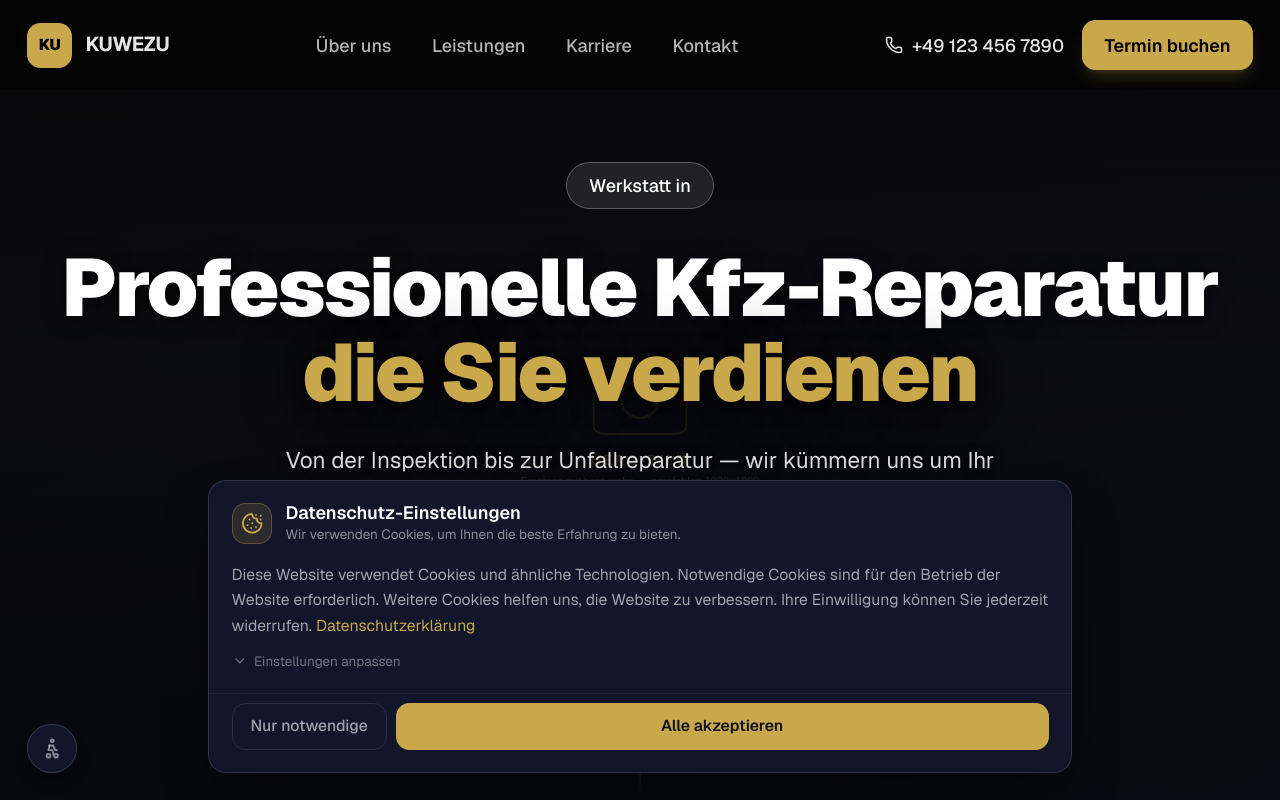
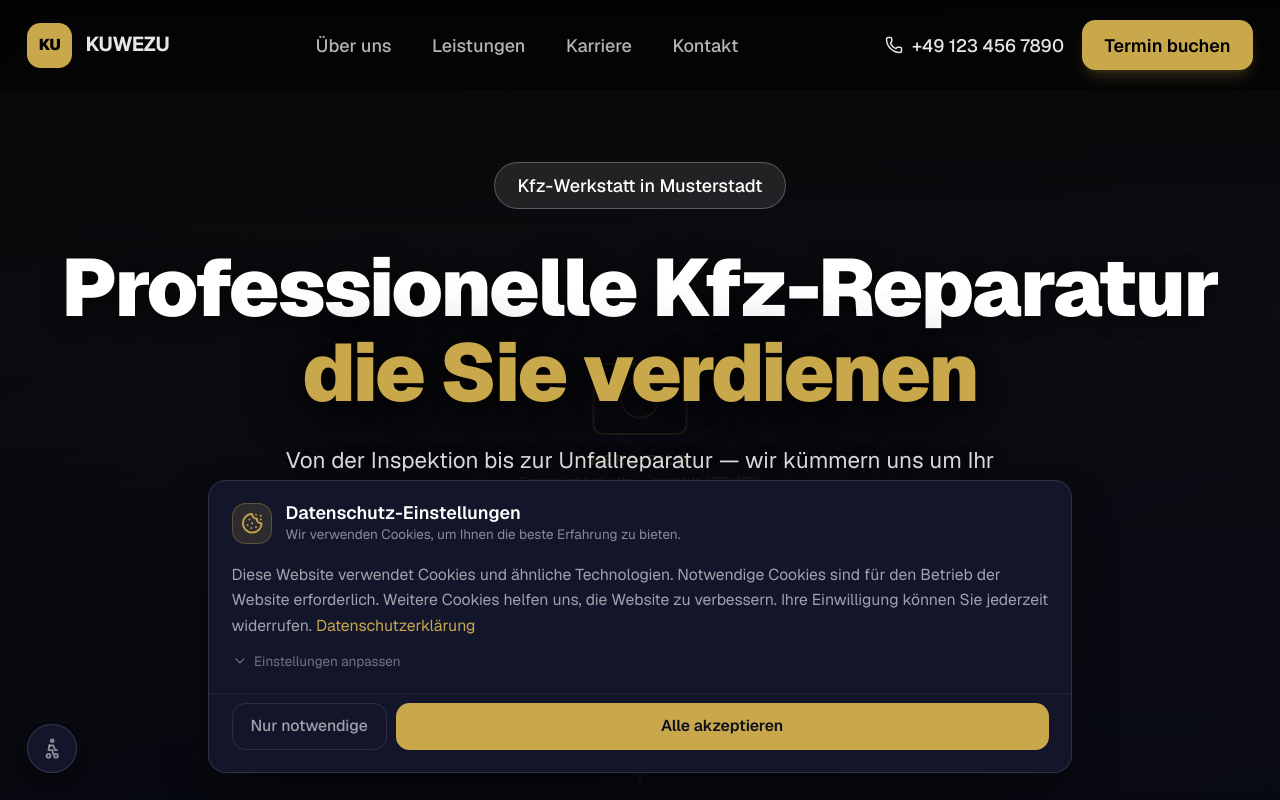
Before and after one commit to KUWEZU/template-onepager-1, a Next.js app: page / in a window 1280 px wide. Shown: the top 800 px of the page. Built offline with nearby package versions, Linux system fonts and the light colour scheme.

Commit message:
feat: add branche, ort, tuev_termine, oeffnungszeiten to client.ts template

```diff
--- a/src/data/client.ts
+++ b/src/data/client.ts
@@ -14,6 +14,8 @@ const R2 = "https://r2.kuwezu.de";
 export const client = {
   // ── Allgemein ──────────────────────────────────────────────────────────────
   name: "KUWEZU",
+  branche: "Kfz-Werkstatt" as string,
+  ort: "Musterstadt" as string,
   slogan: "Professionelle Kfz-Werkstatt die Sie verdienen",
   adresse: "Musterstraße 1, 12345 Musterstadt",
   telefon: "+49 123 456 7890",
@@ -22,13 +24,16 @@ export const client = {
   logo: null,
   standort_bild: null,
 
+  // ── Öffnungszeiten & Services ──────────────────────────────────────────────
+  tuev_termine: true as boolean,
+  oeffnungszeiten: {
+    mo_fr: "08:00 – 18:00" as string,
+    sa:    "09:00 – 13:00" as string,
+    so:    "" as string,
+  },
+
   // ── Hero ───────────────────────────────────────────────────────────────────
   hero: {
-    /**
-     * Vollbild-Hintergrundbild.
-     * Noch kein Hero-Foto in R2 → SVG-Platzhalter.
-     * Sobald vorhanden: `${R2}/bibliothek/hero/[dateiname].webp`
-     */
     bild: "/images/hero.svg",
     overlayOpacity: 0.55,
     ueberschrift: "Professionelle Kfz-Reparatur",
@@ -41,11 +46,6 @@ export const client = {
 
   // ── Über uns ───────────────────────────────────────────────────────────────
   ueberUns: {
-    /**
-     * Team-/Werkstattfoto rechts neben dem Text.
-     * Noch kein Foto in R2 → SVG-Platzhalter.
-     * Sobald vorhanden: `${R2}/bibliothek/team/[dateiname].webp`
-     */
     bild: "/images/ueber-uns.svg",
     ueberschrift: "Ihre Werkstatt — Ihr Vertrauen",
     text1:
@@ -62,7 +62,6 @@ export const client = {
   },
 
   // ── Leistungen ─────────────────────────────────────────────────────────────
-  // Bilder direkt von R2. Kein Bild vorhanden → SVG-Platzhalter (lokal).
   leistungen: [
     {
       slug: "lackierung",
@@ -99,7 +98,6 @@ export const client = {
     {
       slug: "hu-au",
       title: "HU / AU",
-      // R2-Key enthält Leerzeichen: "bibliothek/HU/AU/..." → direkt verwendbar als URL
       bild: `${R2}/bibliothek/HU/AU/1777808071378-leistung_tu_v.png`,
       description:
         "Hauptuntersuchung und Abgasuntersuchung direkt bei uns — schnell und ohne lange Wartezeit.",
@@ -116,7 +114,6 @@ export const client = {
     {
       slug: "smart-repair",
       title: "Smart Repair",
-      // Noch kein Bild in R2 → SVG-Platzhalter
       bild: "/images/leistungen/smart-repair.svg",
       description:
         "Kleine Dellen, Kratzer und Lackschäden wirtschaftlich und schnell reparieren.",
@@ -133,7 +130,6 @@ export const client = {
     {
       slug: "leasingrueckgabe",
       title: "Leasingrückgabe",
-      // Noch kein Bild in R2 → SVG-Platzhalter
       bild: "/images/leistungen/leasingrueckgabe.svg",
       description:
         "Professionelle Aufbereitung und Reparatur vor der Fahrzeugrückgabe — stressfrei und transparent.",
@@ -142,7 +138,6 @@ export const client = {
     {
       slug: "hagelschaden",
       title: "Hagelschaden",
-      // Noch kein Bild in R2 → SVG-Platzhalter
       bild: "/images/leistungen/hagelschaden.svg",
       description:
         "Schnelle und spurslose Hagelschadenreparatur durch PDR-Technologie ohne Lackierung.",
@@ -170,9 +165,7 @@ export const client = {
 
   // ── Kontakt ────────────────────────────────────────────────────────────────
   kontakt: {
-    oeffnungszeiten: ["Mo–Fr 8:00–18:00", "Sa 9:00–14:00"],
-    // Für echte Karte: Google Maps Embed-URL oder Koordinaten hier eintragen
-    // mapEmbedUrl: "https://www.google.com/maps/embed?pb=..."
+    oeffnungszeiten: ["Mo–Fr: 08:00 – 18:00", "Sa: 09:00 – 13:00"],
   },
 } as const;
 
```
